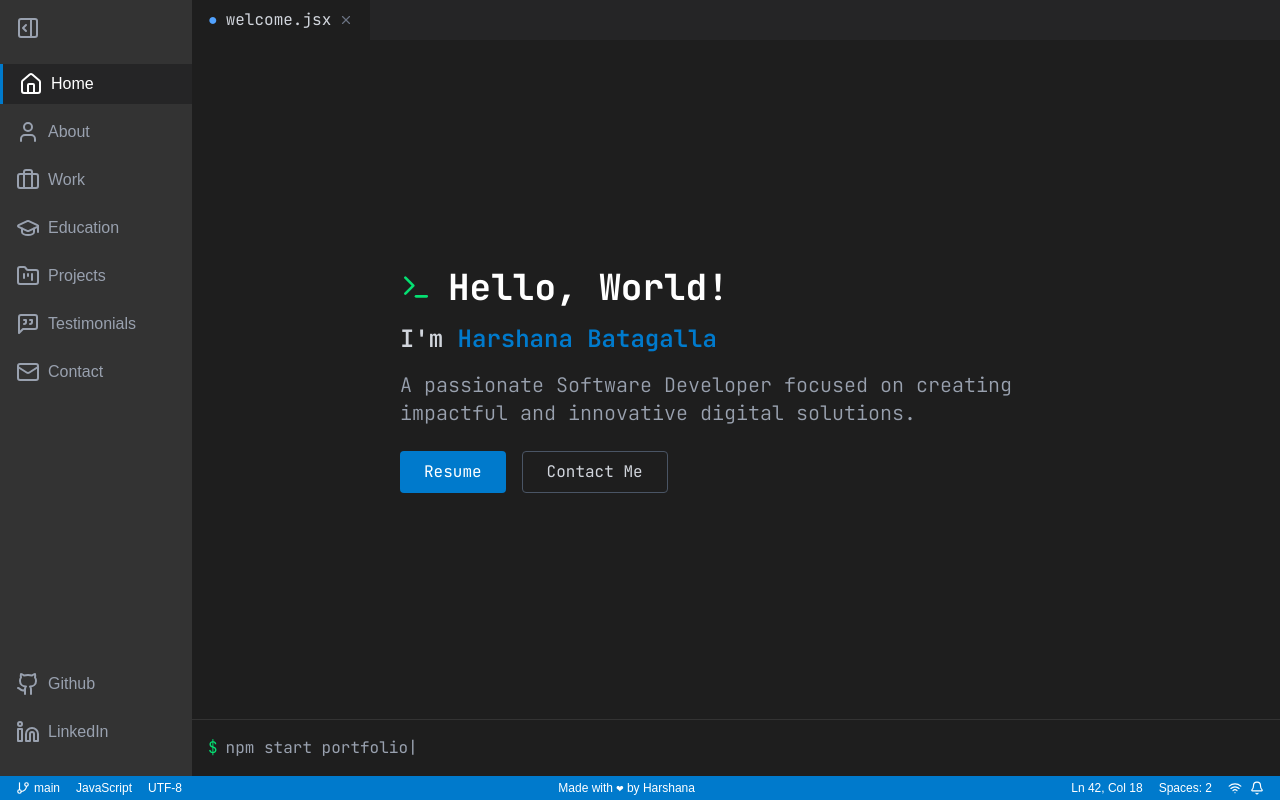
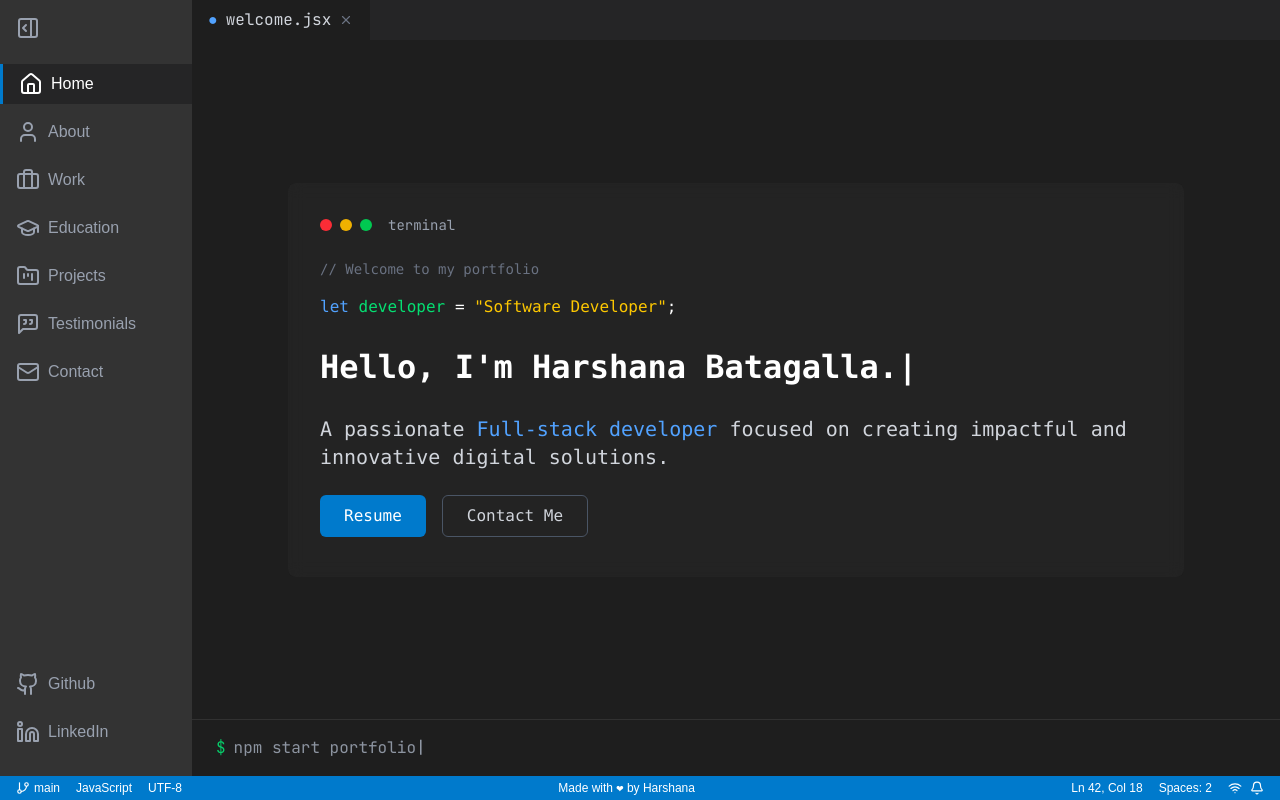
Before and after one commit to harshanabatagalla/harshanabatagalla.github.io, a React (Vite) app: page / in a window 1280 px wide. Built offline with nearby package versions, Linux system fonts and the light colour scheme.

Commit message:
feat: redesign Hero section with enhanced layout, animations, and improved user interaction

```diff
--- a/src/sections/Hero.jsx
+++ b/src/sections/Hero.jsx
@@ -1,54 +1,93 @@
-import React from 'react';
-import { Terminal } from 'lucide-react';
+import React, { useState } from 'react';
+import { Terminal, ArrowDownCircle } from 'lucide-react';
 import { useNavigate } from 'react-router-dom';
 import { TypeAnimation } from 'react-type-animation';
 
 const Hero = () => {
     const navigate = useNavigate();
+
     return (
-        <div className="h-full flex flex-col font-[JetBrains_Mono]">
-            <div className="flex-1 p-6 overflow-auto flex items-center justify-center">
-                <div className="max-w-2xl">
-                    <div className="flex items-center mb-4">
-                        <Terminal size={32} className="text-green-400 mr-4" />
-                        <h1 className="md:text-4xl text-2xl font-bold text-white">Hello, World!</h1>
+        <div className="h-full flex flex-col font-[JetBrains_Mono] relative">
+            <div className="absolute top-0 left-0 w-full h-full bg-[#1E1E1E]/10 z-0"></div>
+
+            <div className="flex-1 p-4 md:p-6 overflow-auto flex items-center justify-center z-10">
+                <div className="max-w-4xl w-full">
+                    <div className="glass-card p-6 md:p-8 rounded-lg overflow-hidden bg-[#252526]/70 backdrop-blur-sm">
+                        <div className="flex items-center mb-4 md:mb-6">
+                            <div className="flex space-x-2 mr-4">
+                                <div className="w-3 h-3 rounded-full bg-red-500"></div>
+                                <div className="w-3 h-3 rounded-full bg-yellow-500"></div>
+                                <div className="w-3 h-3 rounded-full bg-green-500"></div>
                             </div>
-                    <h2 className="md:text-2xl text-xl font-semibold text-gray-300 mb-4">I'm <span className="text-[#007ACC]">Harshana Batagalla</span></h2>
-                    <p className="text-xl text-gray-400 mb-6 font-light">
-                        A passionate Software Developer focused on creating impactful and innovative digital solutions.
+                            <span className="text-xs md:text-sm text-gray-400">terminal</span>
+                        </div>
+
+                        <div className="font-mono space-y-3 md:space-y-4">
+                            <p className="text-xs md:text-sm text-gray-500">// Welcome to my portfolio</p>
+
+                            <div className="text-sm md:text-base">
+                                <span className="text-blue-400">let</span>{" "}
+                                <span className="text-green-400">developer</span>{" "}
+                                <span className="text-white">=</span>{" "}
+                                <span className="text-yellow-400">"Software Developer"</span>
+                                <span className="text-white">;</span>
+                            </div>
+
+                            <div className="py-2">
+                                <TypeAnimation
+                                    sequence={[
+                                        'Hello, I\'m Harshana Batagalla.',
+                                        500,
+                                    ]}
+                                    wrapper="h2"
+                                    cursor={true}
+                                    repeat={0}
+                                    style={{
+                                        fontSize: 'clamp(1rem, 5vw, 2rem)',
+                                        fontWeight: 'bold',
+                                        display: 'block',
+                                        color: 'white'
+                                    }}
+                                />
+
+                                    <div className="mt-4 md:mt-6 animate-fade-in">
+                                        <p className="text-base md:text-xl mb-4 text-gray-300">
+                                            A passionate <span className="text-blue-400">Full-stack developer</span>  focused on creating impactful and innovative digital solutions.
                                         </p>
-                    <div className="flex space-x-4">
+                                        <div className="flex flex-col sm:flex-row space-y-3 sm:space-y-0 sm:space-x-4 mt-6">
                                             <button
-                            className="px-6 py-2 bg-[#007ACC] text-white rounded hover:bg-[#005A9C] transition-colors cursor-pointer"
                                                 onClick={() => window.open('https://drive.google.com/file/d/1eZ-G6M5qV4yMksCDUKdzUiIi7suKs2QD/view?usp=sharing', '_blank')}
+                                                className="px-4 py-2 md:px-6 md:py-2 bg-[#007ACC] text-white rounded-md transition-transform hover:scale-105 text-center text-sm md:text-base cursor-pointer"
                                             >
                                                 Resume
                                             </button>
                                             <button
-                            className="px-6 py-2 border border-gray-600 text-gray-300 rounded hover:bg-gray-700 transition-colors cursor-pointer"
                                                 onClick={() => navigate('/contact')}
+                                                className="px-4 py-2 md:px-6 md:py-2 border border-gray-600 text-gray-300 rounded-md transition-transform hover:scale-105 text-center text-sm md:text-base cursor-pointer
+                                                "
                                             >
                                                 Contact Me
                                             </button>
                                         </div>
                                     </div>
                             </div>
+                        </div>
+                    </div>
+                </div>
+            </div>
 
             <div className="p-4 bg-[#1E1E1E] border-t border-[#333333]">
-                <div className="flex items-center text-gray-400">
+                <div className=" text-gray-400 text-xs md:text-base max-w-4xl ml-2">
                     <span className="text-green-400 mr-2">$</span>
                     <TypeAnimation
                         sequence={[
                             'npm start portfolio',
                             5000,
-                            '',
-                            0,
-                            'npm start portfolio',
-                            5000,
                         ]}
                         wrapper="span"
                         speed={50}
-                        repeat={Infinity}
+                        repeat={0}
+                        className="overflow-hidden whitespace-nowrap"
                     />
                 </div>
             </div>
```
Lines whose indentation alone changed are shown as unchanged.
